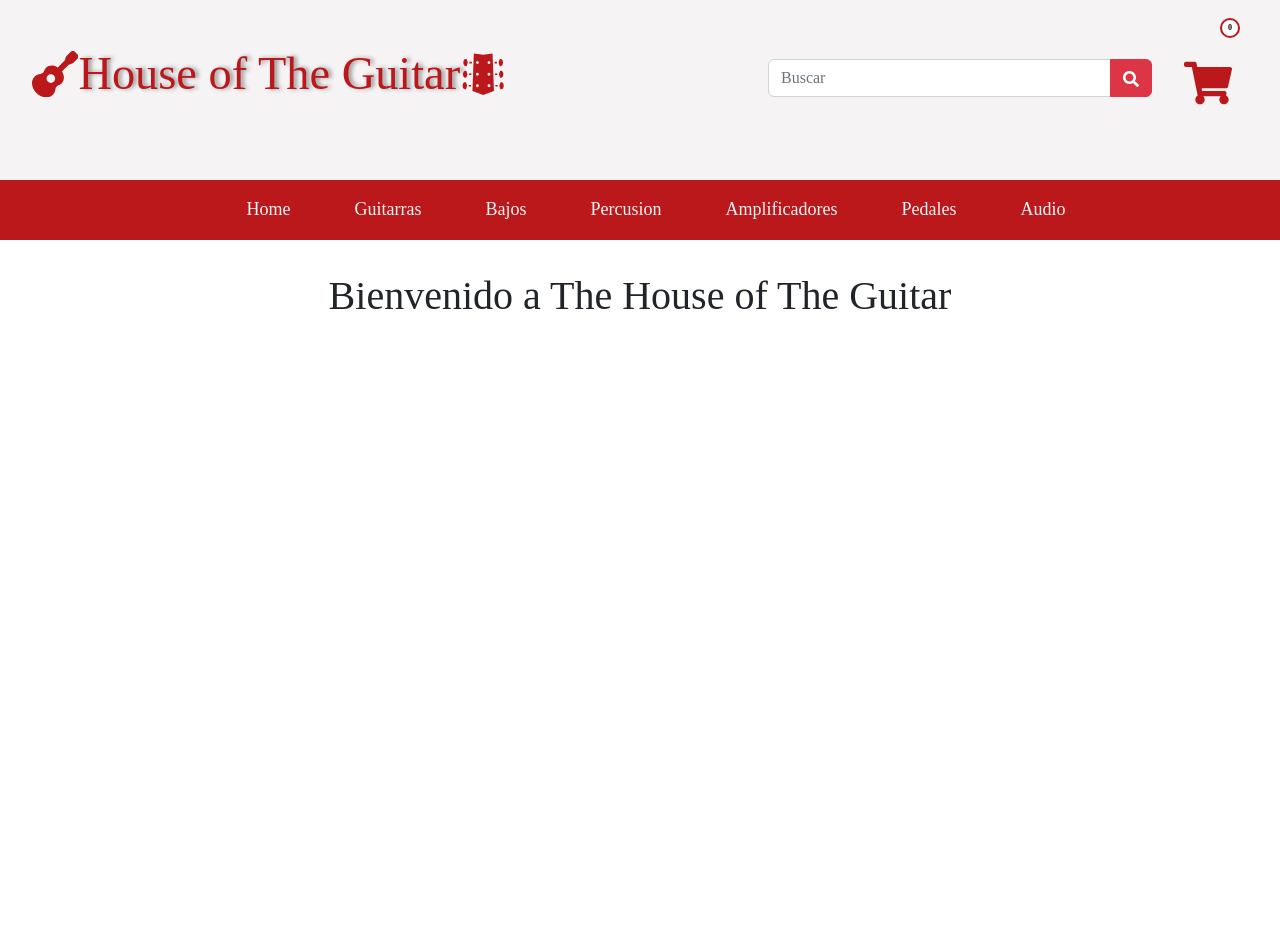
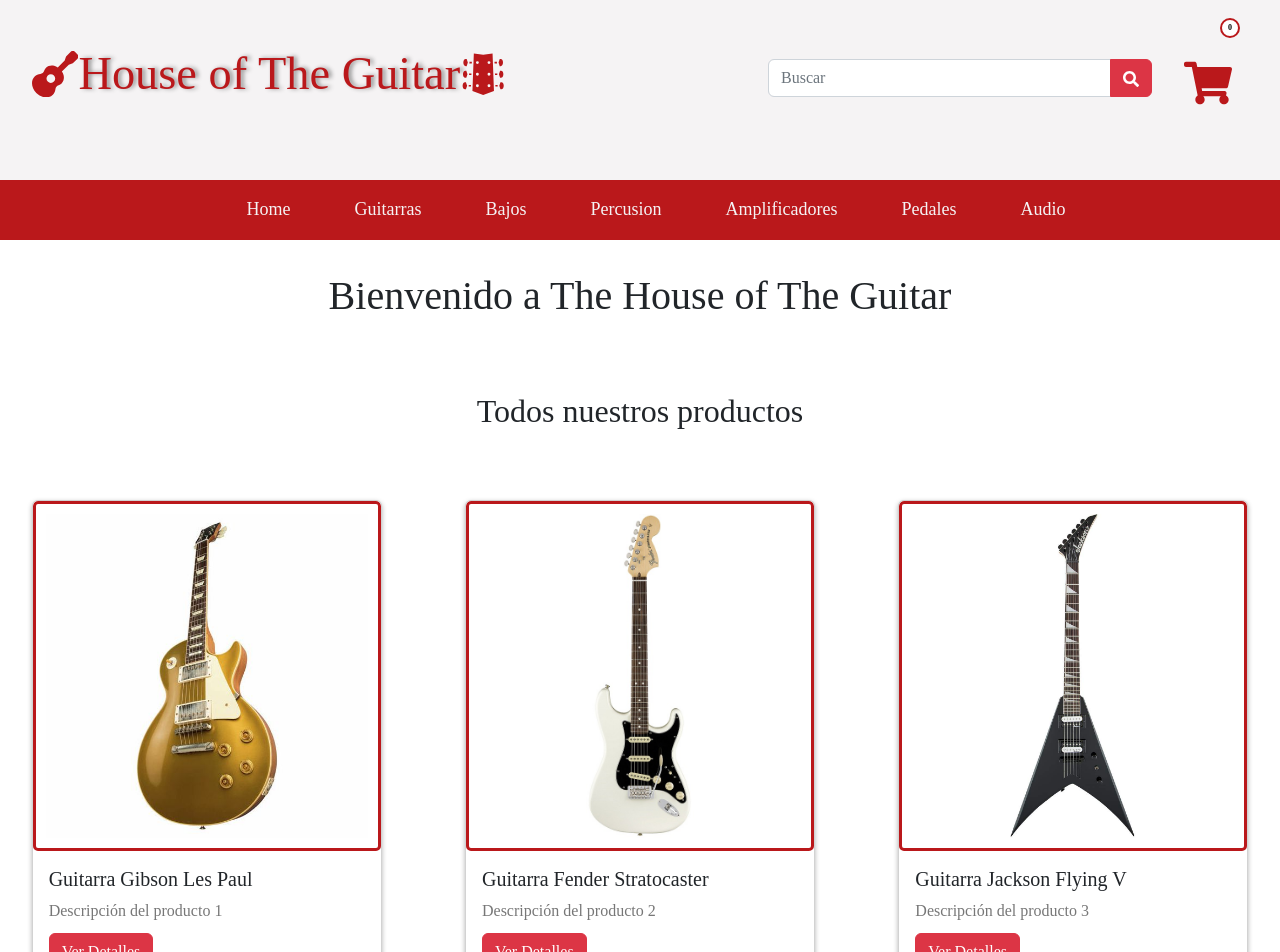
Before and after one commit to danbisbal7/Entrega-Final---Curso-de-React---Coderhouse, a React (Create React App) app: page / in a window 1280 px wide. Shown: the top 952 px of the page. Before the commit the page ends 800 px from the top, so only its background shows below. Built offline with nearby package versions, Linux system fonts and the light colour scheme; a web font is replaced by a local one.

Commit message:
actualizando home

```diff
--- a/src/components/ItemListContainer/ItemListContainer.jsx
+++ b/src/components/ItemListContainer/ItemListContainer.jsx
@@ -7,18 +7,22 @@ export function ItemListContainer({ category }) {
   const [items, setItems] = useState([]);
 
   useEffect(() => {
-    const filteredProducts = ProductsData.filter((product) => product.categoria === category);
-    setItems(filteredProducts);
+    if (category === '') {
+      setItems(ProductsData);
+    } else {
+      const filteredProducts = ProductsData.filter((product) => product.categoria === category);
+      setItems(filteredProducts);
+    }
   }, [category]);
 
   return (
     <div className={styles.ItemList}>
       <div>
-        <h2>{category}</h2>
+        <h2>{category !== '' ? category : 'Todos nuestros productos'}</h2>
       </div>
-      <div className='prueba'>
+      <div>
         <ItemList items={items} />
-    </div>
+      </div>
     </div>
   );
 }
--- a/src/pages/Home.jsx
+++ b/src/pages/Home.jsx
@@ -1,4 +1,3 @@
-import { Link } from "react-router-dom";
 import { ItemListContainer } from "../components";
 import styles from "./pages.css"
 
@@ -6,9 +5,7 @@ export const Home = () => {
   return (
     <div className={styles.title}>
       <h1 className="titulo">Bienvenido a The House of The Guitar</h1>
+      <ItemListContainer category=""/>
     </div>
   );
 };
-
-/* <ItemListContainer category="Todos los productos" />
-      <Link to="/Guitarras">Ver todos los productos</Link>*/
```
